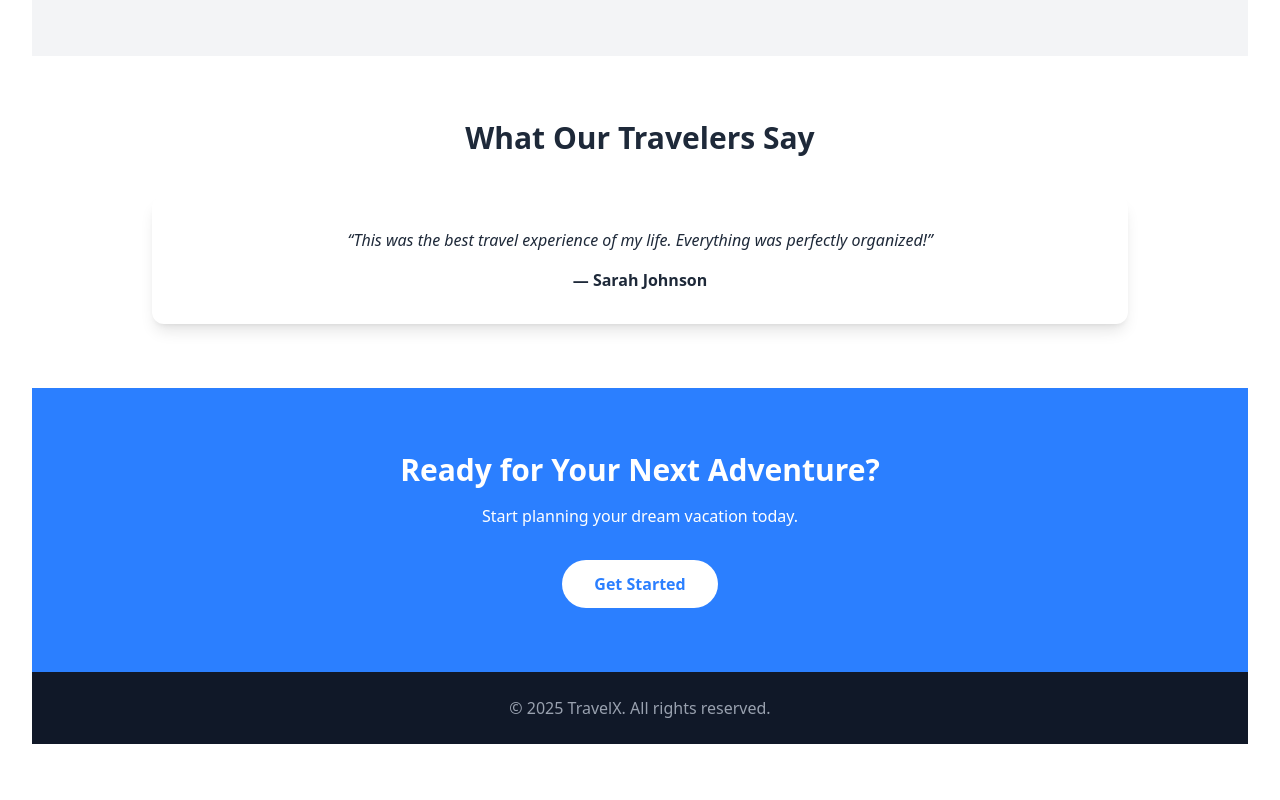
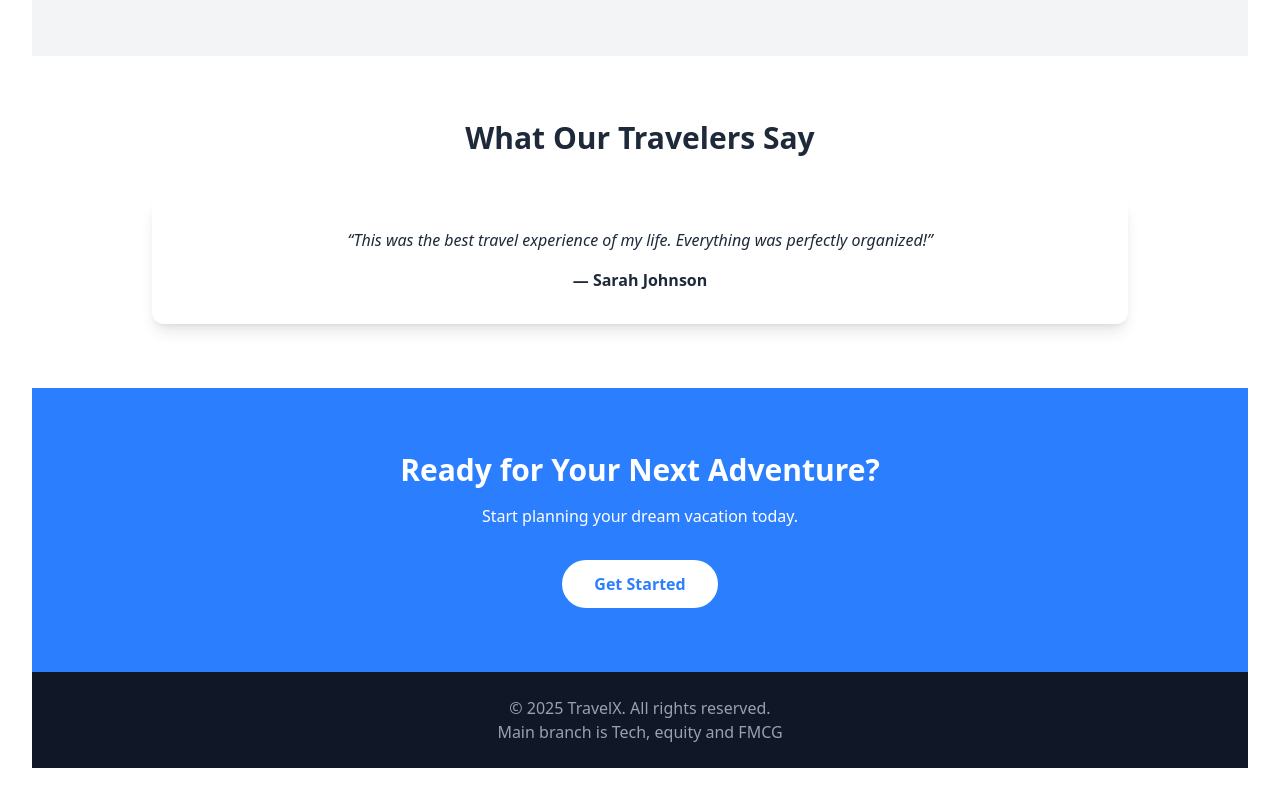
Before and after one commit to Proacc999/kraw, a React (Vite) app: page / in a window 1280 px wide. Shown: the part 1516-2316 px from the top of the page. Before the commit the page ends 2292 px from the top, so only its background shows below. Built offline with nearby package versions, Linux system fonts and the light colour scheme.

Commit message:
main co also came in

```diff
--- a/src/App.jsx
+++ b/src/App.jsx
@@ -118,6 +118,7 @@ const destinations = [
       {/* Footer */}
       <footer className="bg-gray-900 text-gray-400 py-6 text-center">
         © 2025 TravelX. All rights reserved.
+          <div>Main branch is Tech, equity and FMCG</div>
       </footer>
     </div>
     </>
```
